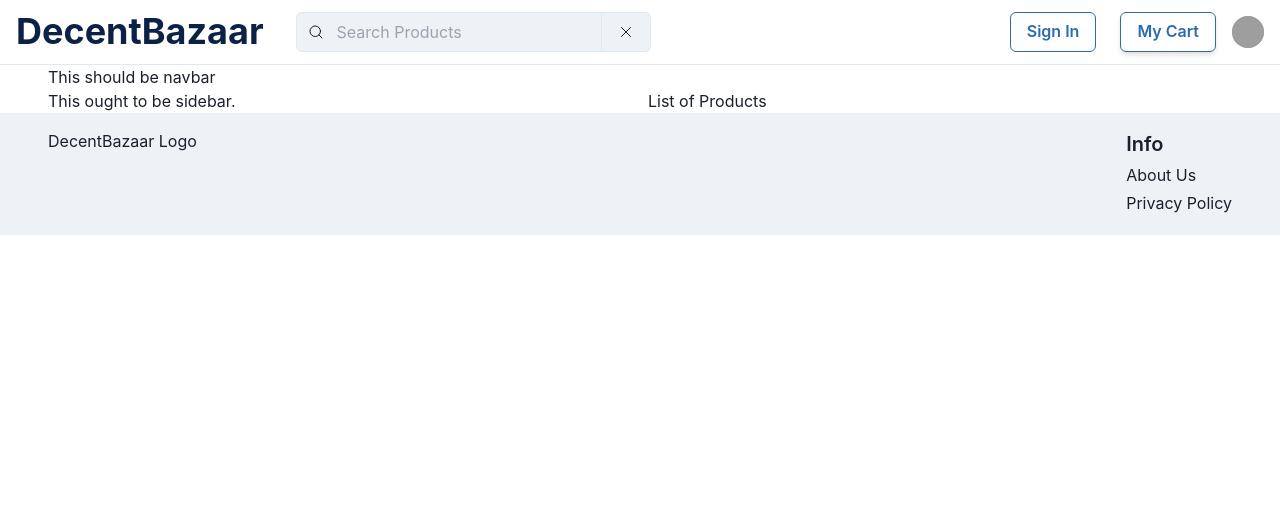
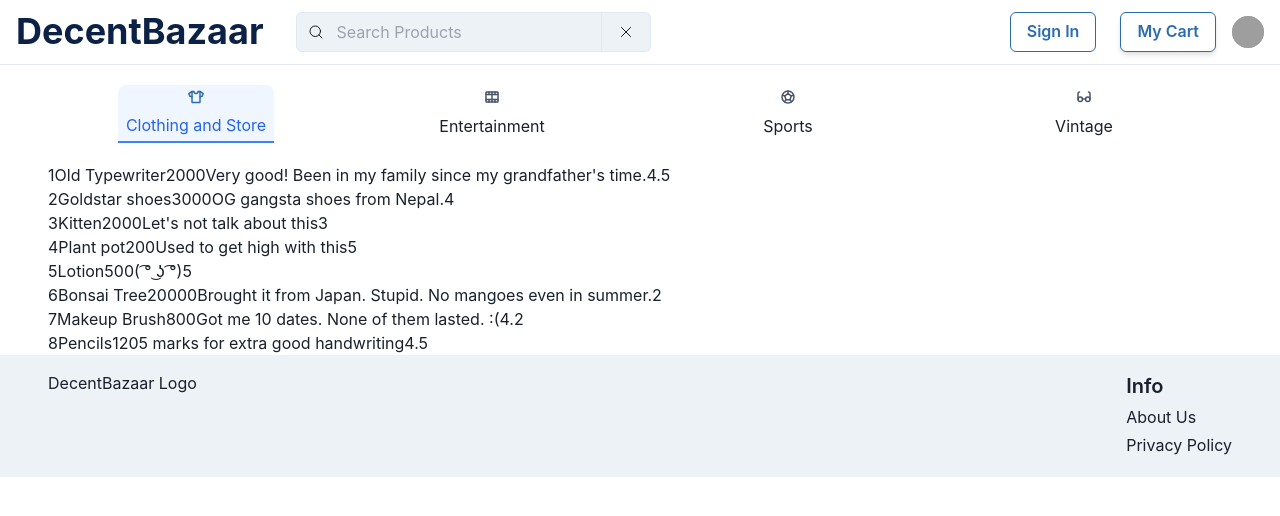
Before and after one commit to UdeshyaDhungana/dbazaar-frontend, a React (Create React App) app: page / in a window 1280 px wide. Shown: the top 516 px of the page. Built offline with nearby package versions, Linux system fonts and the light colour scheme; grey boxes are pictures that could not be loaded.

Commit message:
added categories navbar prototype

```diff
--- a/src/components/Products/categories.jsx
+++ b/src/components/Products/categories.jsx
@@ -1,13 +1,45 @@
 import React from 'react';
+import { TShirt, FilmStrip, SoccerBall, Eyeglasses } from 'phosphor-react';
+import { Icon } from '@chakra-ui/react';
 
-// const categories = [
-//     {}
-// ]
+const categories = [
+    {
+        id: 1,
+        label: "Clothing and Store",
+        icon: TShirt,
+    },
+    {
+        id: 2,
+        label: "Entertainment",
+        icon: FilmStrip,
+    },
+    {
+        id: 3,
+        label: "Sports",
+        icon: SoccerBall,
+    },
+    {
+        id: 4,
+        label: "Vintage",
+        icon: Eyeglasses,
+    },
+];
 
-function Categories() {
+function Categories({ selected = 1 }) {
+
+    const getSelectedCategoryClass = (id) => {
+        const classesForSelectedCategory = (id === selected)? "bg-blue-50 rounded-t-lg border-b-2 border-b-blue-500 text-blue-600": "";
+        return `cursor-pointer justify-self-center grid grid-rows-2 justify-items-center py-1 px-2 my-3 border-radius-md ${classesForSelectedCategory}`
+    }
+
     return (
-        <div>
-            This should be navbar
+        <div className="my-2 grid grid-cols-4 justify-center">
+            {categories.map(category => (
+                <div className={getSelectedCategoryClass(category.id)} key={category.id}>
+                    <Icon weight='bold' color={(category.id === selected?"blue.600":"gray.600")} as={category.icon} />
+                    <span>{category.label}</span>
+                </div>
+            ))}
         </div>
      );
 }
--- a/src/components/Products/index.jsx
+++ b/src/components/Products/index.jsx
@@ -1,15 +1,85 @@
-import React from 'react';
+import React, { useEffect, useState } from 'react';
 import Categories from './categories';
-import Filters from './filters';
+// import Filters from './filters';
 import ProductsListing from './productsListing';
 
+const productsList = [
+    {
+        id: 1,
+        name: "Old Typewriter",
+        price: 2000.00,
+        description: "Very good! Been in my family since my grandfather's time.",
+        stars: 4.5,
+    },
+    {
+        id: 2,
+        name: "Goldstar shoes",
+        price: 3000.00,
+        description: "OG gangsta shoes from Nepal.",
+        stars: 4.0,
+    },
+    {
+        id: 3,
+        name: "Kitten",
+        price: 2000.00,
+        description: "Let's not talk about this",
+        stars: 3.0,
+    },
+    {
+        id: 4,
+        name: "Plant pot",
+        price: 200.00,
+        description: "Used to get high with this",
+        stars: 5.0,
+    },
+    {
+        id: 5,
+        name: "Lotion",
+        price: 500.00,
+        description: "( ͡° ͜ʖ ͡°)",
+        stars: 5.0,
+    },
+    {
+        id: 6,
+        name: "Bonsai Tree",
+        price: 20000.00,
+        description: "Brought it from Japan. Stupid. No mangoes even in summer.",
+        stars: 2.0,
+    },
+    {
+        id: 7,
+        name: "Makeup Brush",
+        price: 800.00,
+        description: "Got me 10 dates. None of them lasted. :(",
+        stars: 4.2,
+    },
+    {
+        id: 8,
+        name: "Pencils",
+        price: 120,
+        description: "5 marks for extra good handwriting",
+        stars: 4.5,
+    }
+]
+
 function Products() {
+    const [products, setProducts] = useState([]);
+
+    useEffect(() => {
+        // to be replaced with api later
+        setTimeout(() => {
+            setProducts(productsList);
+        }, 2000);
+    }, [])
+
     return (
         <div>
             <Categories />
-            <div className="grid grid-cols-2 gap-4 justify-center">
-                <Filters />
-                <ProductsListing />
+            <div>
+                {/* <Filters /> */}
+                <ProductsListing
+                    products={products}
+                />
             </div>
         </div>
      );
--- a/src/components/Products/productsListing.jsx
+++ b/src/components/Products/productsListing.jsx
@@ -1,11 +1,36 @@
 import React from 'react';
+// import { Select } from '@chakra-ui/react';
 
-function ProductsListing() {
+function ProductShowCase({ products }) {
     return (
-        <div>
-            List of Products
+        <div className=''>
+            {products.map(product => (
+                <div key={product.id}>
+                    {product.id}
+                    {product.name}
+                    {product.price}
+                    {product.description}
+                    {product.stars}
+                </div>
+            ))}
         </div>
      );
 }
 
+function ProductsListing({ products }) {
+    return (
+        <div>
+            {/* <Select placeholder='Sorty By'>
+                <option value='price'>Price</option>
+                <option value='a-z'>A-Z</option>
+                <option value='z-a'>Z-A</option>
+            </Select> */}
+            {/* Show all | Auction | Buy now */}
+            <ProductShowCase
+                products={products}
+            />
+        </div>
+    );
+}
+
 export default ProductsListing;
```
